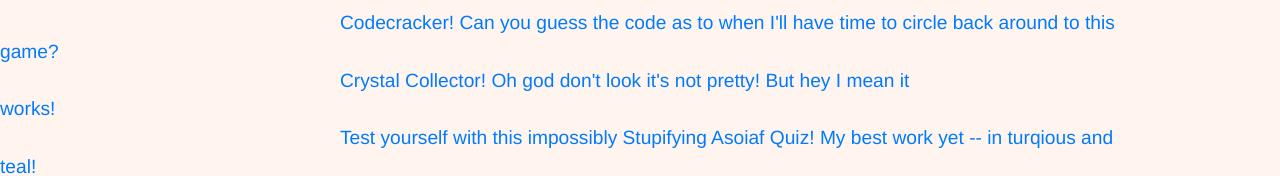
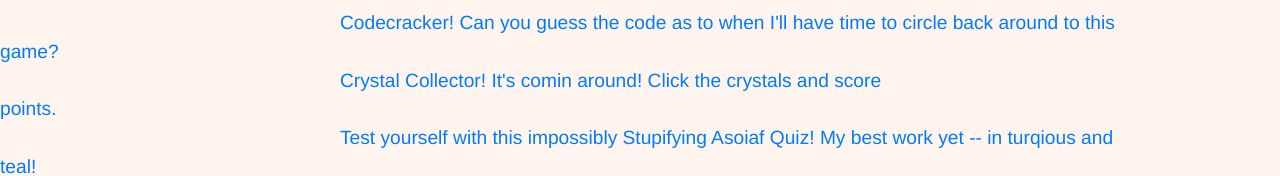
Before and after one commit to folcikj33/myPortfolio, a plain HTML site: page myportfolio.html in a window 1280 px wide. Shown: the part 146-322 px from the top of the page. Drawn offline with nearby package versions, Linux system fonts and the light colour scheme.

Commit message:
another touch

```diff
--- a/myportfolio.html
+++ b/myportfolio.html
@@ -31,7 +31,7 @@
 			<br>
 			<a href="https://folcikj33.github.io/CodeCracker/">Codecracker! Can you guess the code as to when I'll have time to circle back around to this game?</a>
 				<br>
-			<a href="https://folcikj33.github.io/unit-4-game/">Crystal Collector! Oh god don't look it's not pretty! But hey I mean it works!</a>
+			<a href="https://folcikj33.github.io/unit-4-game/">Crystal Collector! It's comin around! Click the crystals and score points.</a>
 			<br>
             <a href="https://folcikj33.github.io/trivia-game/">Test yourself with this impossibly Stupifying Asoiaf Quiz! My best work yet -- in turqious and teal!</a>
 
```
